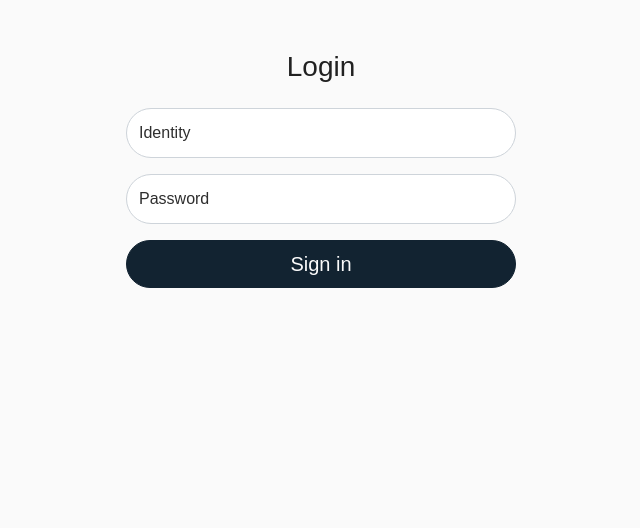
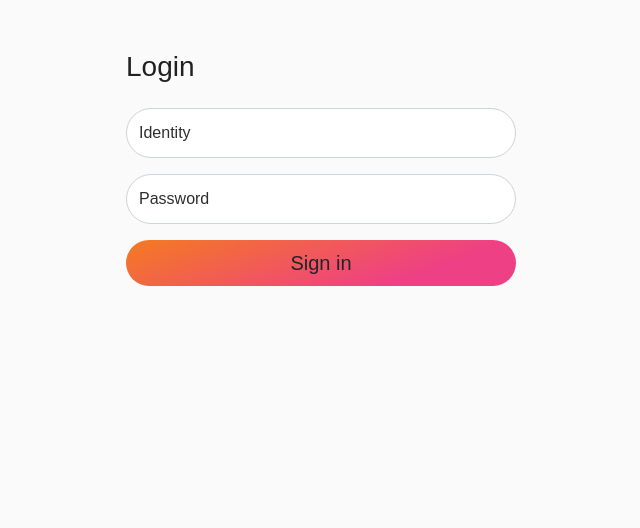
Before and after one commit to 3PSY0N/Image-Hoster, a PHP site: template src/Views/login.twig in a window 1280 px wide. Shown: the part 61-589 px from the top of the page, without its empty margins (319-959 px from the left). Run offline with PHP 8.4, Linux system fonts and the light colour scheme; the template is opened without the code that fills it, so the values that code supplies are empty; some libraries are stand-ins or nearby versions; some web fonts are replaced.

Commit message:
Fix required fields

```diff
--- a/src/Views/login.twig
+++ b/src/Views/login.twig
@@ -5,19 +5,19 @@
     <main role="main" class="container pt-5">
 
         <form class="form-signin" method="post" action="/login">
-            <div class="text-center mb-4">
+            <div class="mb-4">
                 <h1 class="h3 mb-3 font-weight-normal">Login</h1>
                 {{ flashMsg|raw }}
             </div>
             <div class="form-label-group">
-                <input type="text" name="inputIdentity" id="inputIdentity" class="form-control" placeholder="Identity">
+                <input type="text" name="inputIdentity" id="inputIdentity" class="form-control" placeholder="Identity" required>
                 <label for="inputIdentity">Identity</label>
             </div>
             <div class="form-label-group">
-                <input type="password" name="inputPassword" id="inputPassword" class="form-control" placeholder="Password">
+                <input type="password" name="inputPassword" id="inputPassword" class="form-control" placeholder="Password" required>
                 <label for="inputPassword">Password</label>
             </div>
-            <button class="btn btn-lg btn-primary btn-block" type="submit" name="login">Sign in</button>
+            <button class="btn btn-lg btn-gradient btn-block" type="submit" name="login">Sign in</button>
         </form>
     </main>
 {% endblock %}
```
